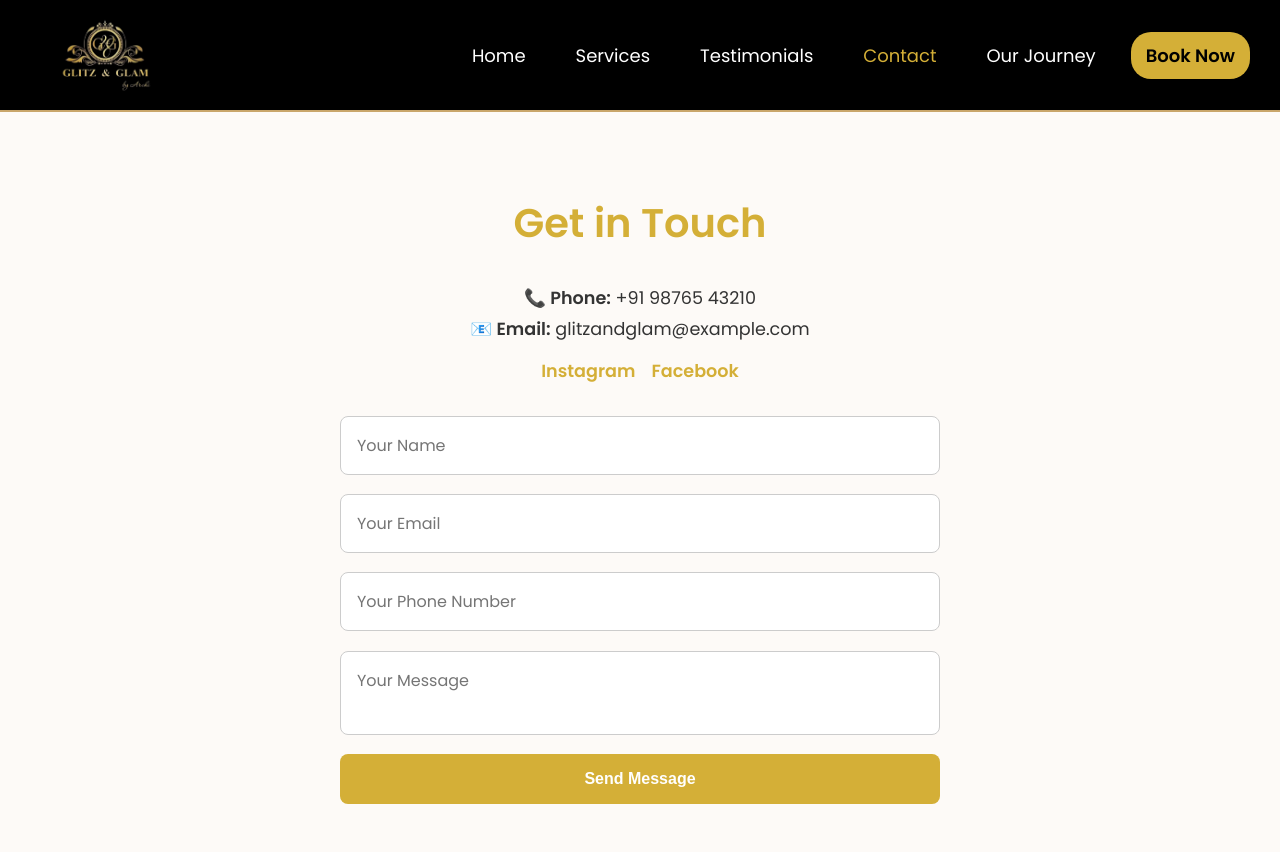
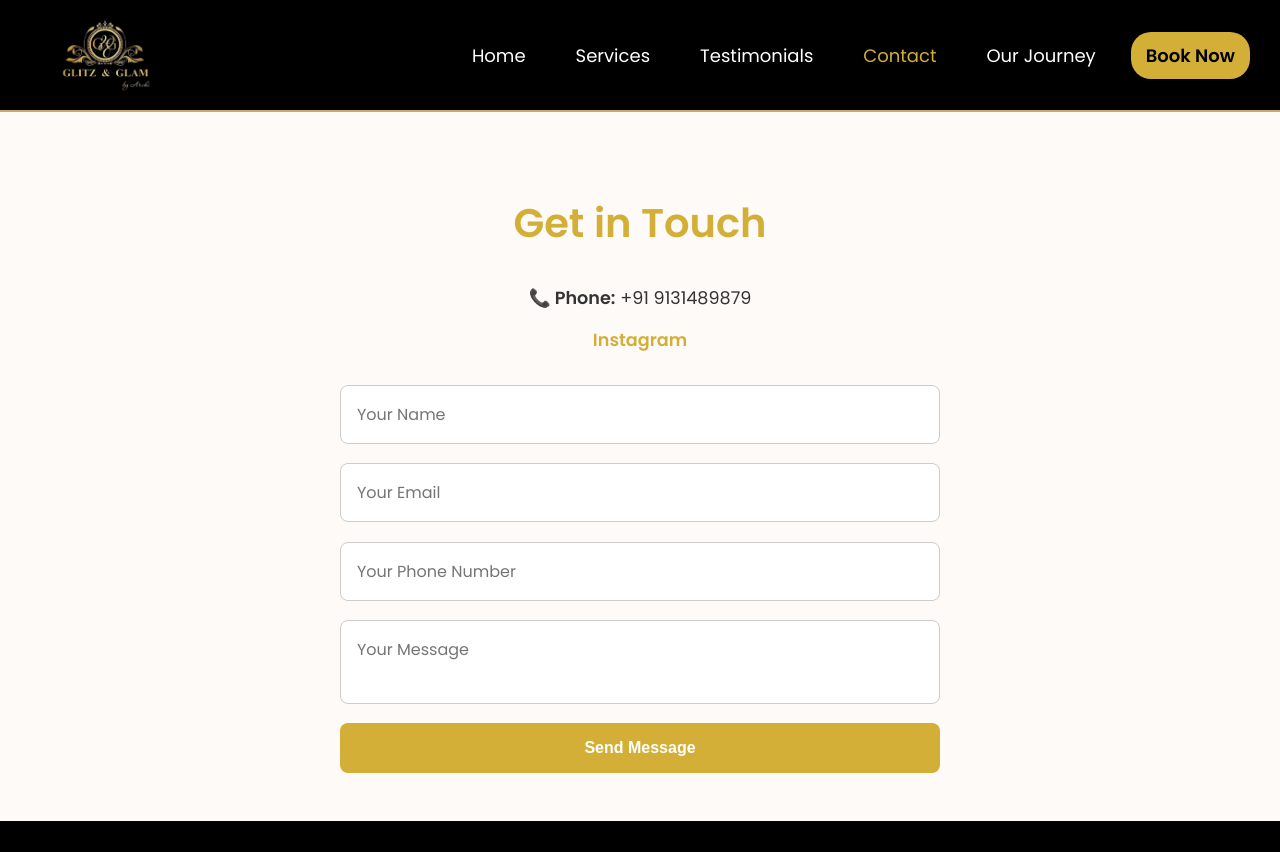
Before and after one commit to Vanshika438/glitz-and-glam, a React (Create React App) app in the folder frontend/: page /contact in a window 1280 px wide. After the commit the page ends 821 px from the top, so only its background shows below. Built offline with nearby package versions, Linux system fonts and the light colour scheme.

Commit message:
Updated Contact Information

```diff
--- a/frontend/src/pages/Contact.js
+++ b/frontend/src/pages/Contact.js
@@ -36,11 +36,9 @@ const Contact = () => {
 
       {/* Contact Info */}
       <div className="contact-info">
-        <p><strong>📞 Phone:</strong> +91 98765 43210</p>
-        <p><strong>📧 Email:</strong> glitzandglam@example.com</p>
+        <p><strong>📞 Phone:</strong> +91 9131489879</p>
         <div className="socials">
           <a href="https://www.instagram.com/glitzandglam_by_archi" target="_blank" rel="noreferrer">Instagram</a>
-          <a href="https://facebook.com" target="_blank" rel="noreferrer">Facebook</a>
         </div>
       </div>
 
--- a/frontend/src/pages/OurJourney.js
+++ b/frontend/src/pages/OurJourney.js
@@ -6,14 +6,12 @@ import videoFile from "../assets/services/All.mp4";
 import Side1 from "../assets/services/Side1.mp4";
 import Side2 from "../assets/services/Side2.mp4";
 
-// Add more videos below
 import Extra1 from "../assets/services/Extra1.mp4";
 import Extra2 from "../assets/services/Extra2.mp4";
 import Extra3 from "../assets/services/Extra3.mp4";
-// import Extra4 from "../assets/services/Extra4.mp4";
 
 const OurJourney = () => {
-  const extraVideos = [Extra1, Extra2, Extra3]; // Add more here as needed
+  const extraVideos = [Extra1, Extra2, Extra3];
 
   return (
     <div className="our-journey-page">
@@ -56,9 +54,6 @@ const OurJourney = () => {
       </div>
       </div>
 
-      {/* 👇 More Videos Below
-      <h2 className="more-videos-title">Glam Moments 💖</h2> */}
-
     </div>
   );
 };
```
